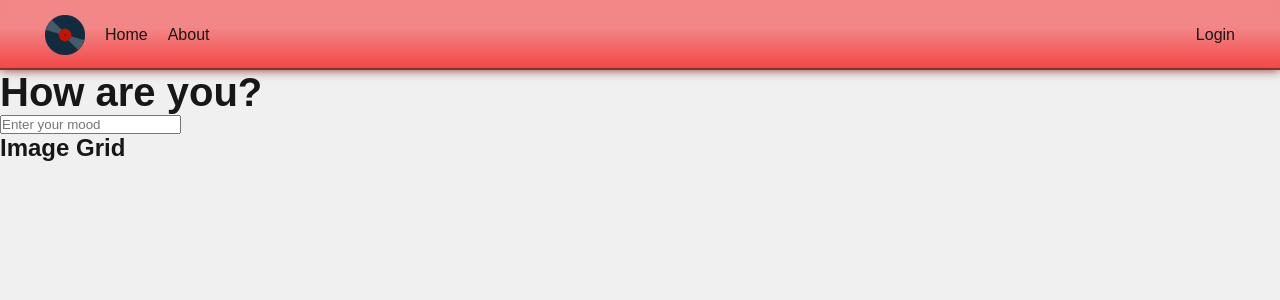
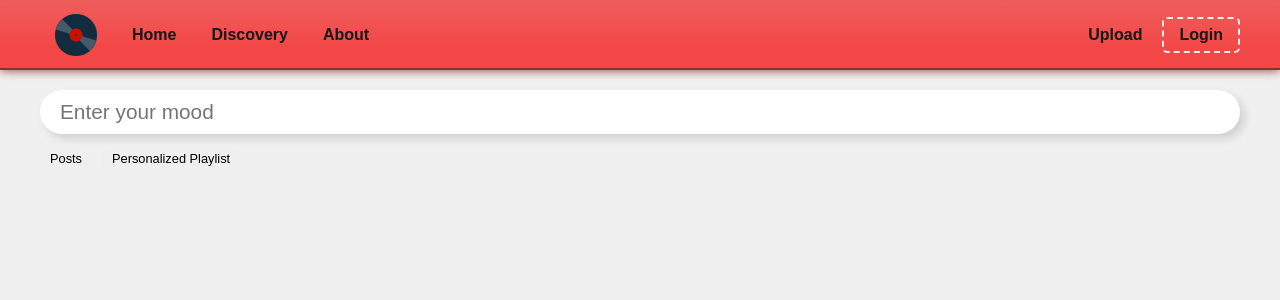
Before and after one commit to coltonk1/boom-box, a Next.js app: page /discovery in a window 1280 px wide. Shown: the top 300 px of the page. Built offline with nearby package versions, Linux system fonts and the light colour scheme.

Commit message:
small changes

```diff
--- a/app/api/getPostsFromQuery/route.js
+++ b/app/api/getPostsFromQuery/route.js
@@ -52,7 +52,7 @@ async function getDocumentsByMood(mood) {
         const documents = await collection
             .find({ mood: mood }) // Filter by mood
             .sort({ createdAt: -1 }) // Sort by createdAt field in descending order (most recent)
-            .limit(1) // Limit the result to 10 documents
+            .limit(20) // Limit the result to 10 documents
             .toArray();
 
         // Return the documents
--- a/app/components/Discovery.js
+++ b/app/components/Discovery.js
@@ -1,5 +1,6 @@
 "use client";
 import { useState } from "react";
+import styles from "@/app/styles/discovery.module.css";
 
 export default function ImageGrid() {
     // State to store the user input, API response, and loading status
@@ -36,14 +37,16 @@ export default function ImageGrid() {
     };
 
     return (
-        <div>
-            <h1>How are you?</h1>
+        <div className={styles.main}>
             <form onSubmit={handleSubmit}>
                 <input type="text" value={input} onChange={handleInputChange} placeholder="Enter your mood" required />
             </form>
-            {response && response.message && <div>{response.message.responseWithoutMood}</div>}
+            {response && response.message && <div className={styles.response}>{response.message.responseWithoutMood}</div>}
+            <div className={styles.options}>
+                <button>Posts</button>
+                <button>Personalized Playlist</button>
+            </div>
 
-            <h2>Image Grid</h2>
             <div
                 style={{
                     display: "grid",
--- a/app/layout.js
+++ b/app/layout.js
@@ -29,10 +29,14 @@ export default function RootLayout({ children }) {
                                 <img src="/disc.png"></img>
                             </Link>
                             <Link href="/">Home</Link>
+                            <Link href="/discovery">Discovery</Link>
                             <Link href="/about">About</Link>
                         </div>
                         <div>
-                            <Link href="/login">Login</Link>
+                            <Link href="/upload">Upload</Link>
+                            <Link href="/login" className="login_button">
+                                Login
+                            </Link>
                         </div>
                     </nav>
                 </header>
--- /dev/null
+++ b/app/styles/discovery.module.css
@@ -0,0 +1,51 @@
+.main {
+    margin: 0 auto;
+    width: 1200px;
+}
+
+.main > form {
+    width: 100%;
+    margin-top: 20px;
+}
+
+.main > form > input {
+    width: 100%;
+    padding: 10px 20px;
+    box-sizing: border-box;
+    background: white;
+    outline: none;
+    border: none;
+    color: #000;
+    font-size: 1.3em;
+    border-radius: 30px;
+    box-shadow: 5px 5px 10px #0002;
+}
+
+.response {
+    background: white;
+    padding: 10px;
+    padding-top: 30px;
+    margin-top: -20px;
+    border-radius: 10px;
+    color: #000a;
+}
+
+.options {
+    display: flex;
+    gap: 10px;
+    margin-top: 10px;
+    margin-bottom: 10px;
+}
+
+.options > button {
+    padding: 7px 10px;
+    border-radius: 10px;
+    border: none;
+    font-size: 0.8rem;
+    cursor: pointer;
+    transition: 0.2s;
+}
+
+.options > button:hover {
+    background: #333;
+}
--- a/app/styles/globals.css
+++ b/app/styles/globals.css
@@ -42,7 +42,7 @@ a {
 }
 
 header {
-    background: linear-gradient(to bottom, #f34747a0 40%, #f34747);
+    background: linear-gradient(to bottom, #f00505a0, #f34747 70%);
     backdrop-filter: blur(7px);
     height: 70px;
     box-shadow: 0 0 10px #863232;
@@ -56,15 +56,15 @@ header > nav {
     display: flex;
     justify-content: space-between;
     height: inherit;
-    padding: 10px 40px;
+    padding: 7px 40px;
     width: 100%;
 }
 
 header > nav > div {
     display: flex;
     align-items: center;
-    gap: 10px;
     flex-grow: 1;
+    gap: 5px;
 }
 
 header > nav > div:last-child {
@@ -74,15 +74,32 @@ header > nav > div:last-child {
 header > nav > div > a {
     display: block;
     height: 100%;
-    padding: 5px;
+    padding: 7px 15px;
+    border-radius: 5px;
+}
+
+header > nav > div > a:has(img):hover {
+    animation: rotate 1s ease-in-out;
+}
+
+@keyframes rotate {
+    0% {
+        rotate: 0;
+    }
+    100% {
+        rotate: 360deg;
+    }
 }
 
 header > nav > div > a:not(:has(img)) {
     height: fit-content;
+    transition: 0.2s;
+    font-weight: 600;
 }
 
 header > nav > div > a:not(:has(img)):hover {
-    background: blue;
+    background: #fff5;
+    color: white;
 }
 
 header > nav > div > a > img {
@@ -117,12 +134,20 @@ header > nav > div > a > img {
 }
 
 .cta {
-    border: 2px dashed blue;
+    border: 2px dashed #5401ad;
+    color: #5401ad;
+    background: #fff5;
     width: fit-content;
     padding: 7px 20px;
     border-radius: 5px;
     margin-right: 0;
     margin-left: auto;
+    transition: 0.2s;
+}
+
+.cta:hover {
+    background: white;
+    border: 2px dashed #555;
 }
 
 h1 {
@@ -155,3 +180,7 @@ ol > li {
 ol > li > p {
     font-weight: 500;
 }
+
+.login_button {
+    border: 2px dashed #f0f0f0;
+}
--- a/app/upload/page.js
+++ b/app/upload/page.js
@@ -3,7 +3,10 @@ import ImageUpload from "../components/ImageUpload";
 export default function Home() {
     return (
         <main>
-            <h1>Upload an Image</h1>
+            <div className="topcenter">
+                <h1>Create a Post</h1>
+                <p>Upload a photo, and let BoomBox do the rest.</p>
+            </div>
             <ImageUpload />
         </main>
     );
```
Also changed, not shown: app/components/ImageUpload.js (+6 -1 lines), app/profile/page.js (added, +15 -0 lines), app/styles/upload.module.css (added, +26 -0 lines).
